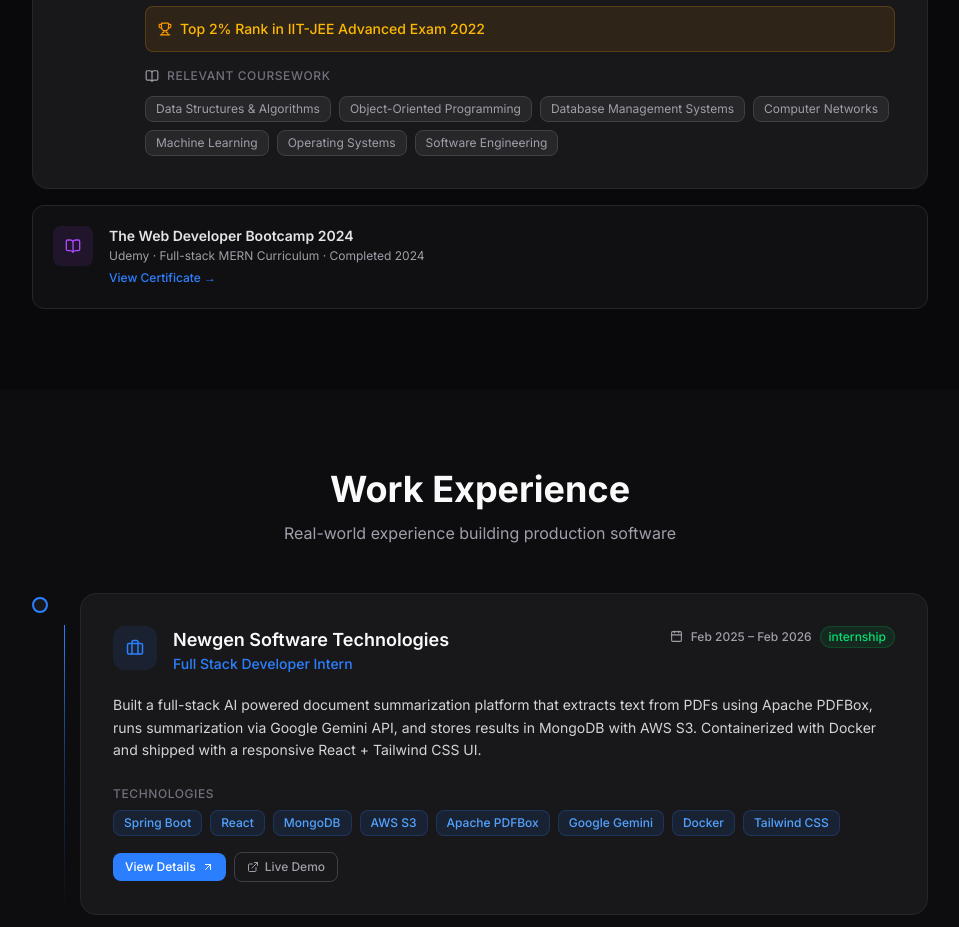
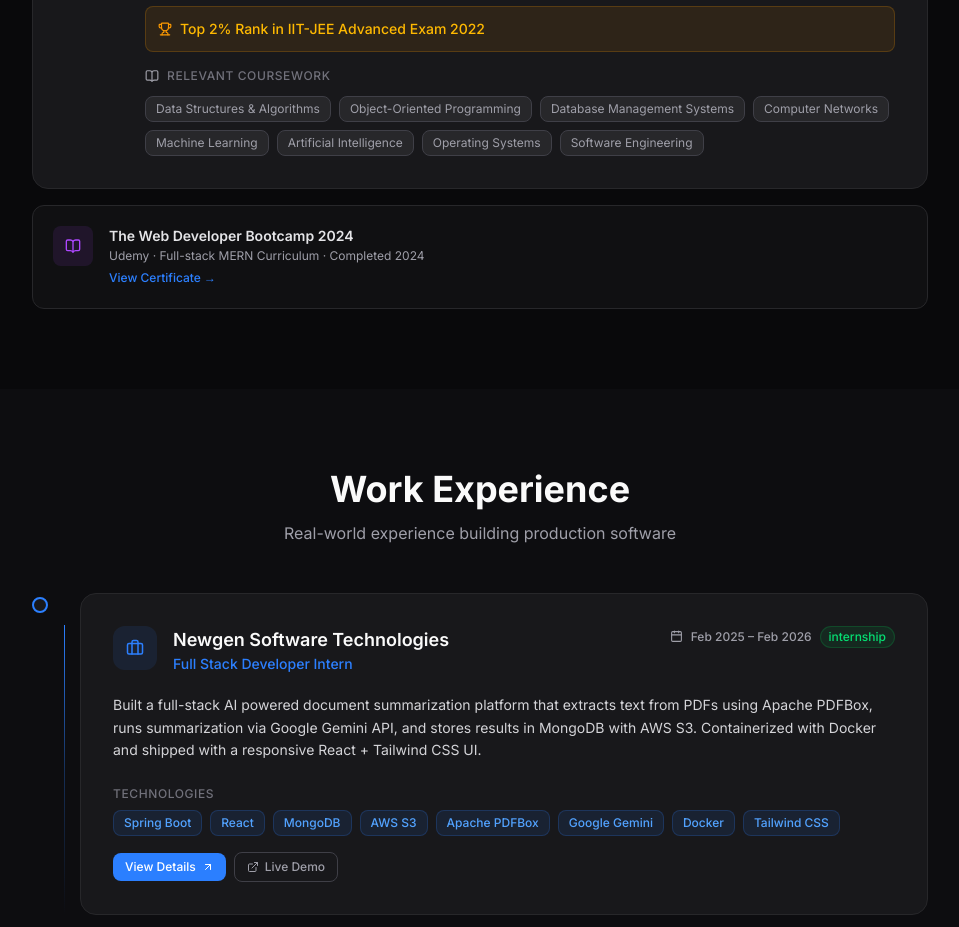
Before and after one commit to Prj-007/portfolio, a Next.js app: page / in a window 1280 px wide. Shown: the part 1980-2907 px from the top of the page, without its empty margins (160-1119 px from the left). Built offline with nearby package versions, Linux system fonts and the light colour scheme.

Commit message:
Add Artificial Intelligence to education courses

```diff
--- a/constants/data.ts
+++ b/constants/data.ts
@@ -100,6 +100,7 @@ export const EDUCATION: Education[] = [
       'Database Management Systems',
       'Computer Networks',
       'Machine Learning',
+      'Artificial Intelligence',
       'Operating Systems',
       'Software Engineering',
     ],
```
